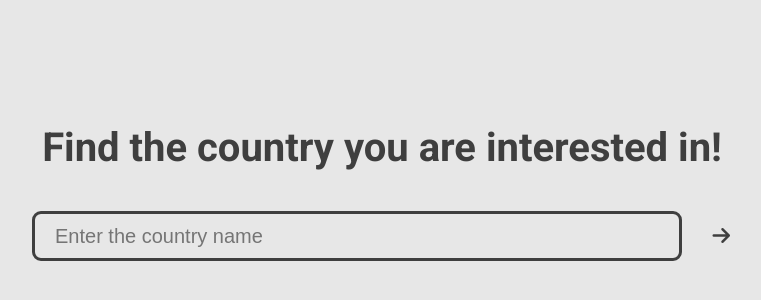
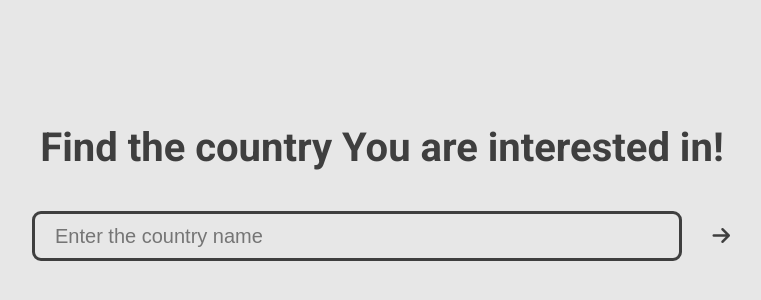
Before and after one commit to Sadi2002/Country-API, a plain HTML site: page index.html in a window 1280 px wide. Shown: the part 176-476 px from the top of the page, without its empty margins (258-1019 px from the left). Drawn offline with Linux system fonts and the light colour scheme.

Commit message:
added upper letter

```diff
--- a/index.html
+++ b/index.html
@@ -20,7 +20,7 @@
   <body>
     <div class="container">
       <div class="container-fetch">
-        <h1>Find the country you are interested in!</h1>
+        <h1>Find the country You are interested in!</h1>
         <div class="container-fetch-input">
           <input type="text" placeholder="Enter the country name" />
           <i class="fas arrow-right fa-arrow-right"></i>
```
